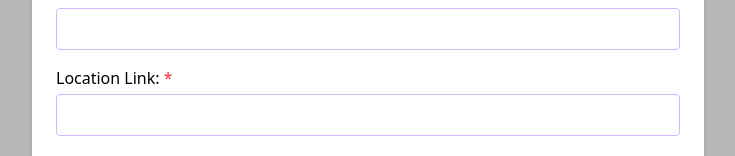
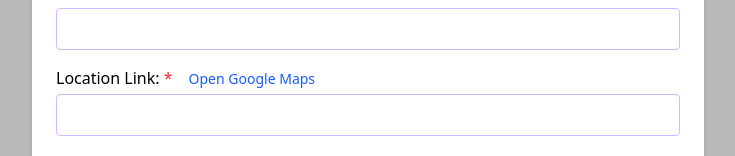
Before and after one commit to Ravindu-Kavishan/BordingProject, a React (Vite) app in the folder FrontEnd/: page /AddBordingPlace in a window 1280 px wide. Shown: the part 610-766 px from the top of the page, without its empty margins (272-1007 px from the left). Built offline with nearby package versions, Linux system fonts and the light colour scheme.

Commit message:
added google map link to the add bording.

```diff
--- a/FrontEnd/src/components/DynamicFormField.jsx
+++ b/FrontEnd/src/components/DynamicFormField.jsx
@@ -1,6 +1,3 @@
-// components/DynamicFormField.js
-import React from "react";
-
 export default function DynamicFormField({ field, value, onChange }) {
   const {
     label,
@@ -8,15 +5,18 @@ export default function DynamicFormField({ field, value, onChange }) {
     type = "text",
     required = true,
     options = [],
-    rows = 4, // default for textarea
+    rows = 4,
+    extraElement = null,
   } = field;
 
   return (
     <div className="mb-4">
       <label className="addPlace-Text block mb-1 font-medium">
         {label}: {required && <span className="text-red-500">*</span>}
+        {extraElement && <span className="ml-2">{extraElement}</span>}
       </label>
 
+      {/* Inputs remain the same */}
       {type === "select" ? (
         <select
           name={name}
--- a/FrontEnd/src/pages/AddBordingPlace.jsx
+++ b/FrontEnd/src/pages/AddBordingPlace.jsx
@@ -1,149 +1,9 @@
-// import React, { useState } from "react";
-// import DynamicFormField from "../components/DynamicFormField";
-// import {ThumbnailUploarder,ImagesUploader} from "../components/ImageUploarder"; // correct spelling
-
-
-// export default function AddBordingPlace() {
-//   const [formData, setFormData] = useState({
-//     locationName: "",
-//     type: "",
-//     availability: "",
-//     forWhome: "",
-//     gate: "",
-//     street: "",
-//     Location_Link: "",
-//     doubleBeds: "",
-//     singleBeds: "",
-//     chairs: "",
-//     tables: "",
-//     clothRacks: "",
-//     bathrooms: "",
-//     showers: "",
-//     toilets: "",
-//     commodes: "",
-//     bathrooms_are_dedicated_for: "",
-//     descreption_about_bathrooms: "",
-//     special_features: "",
-//     description: "",
-//     price: "",
-//   });
-
-//   const handleChange = (e) => {
-//     const { name, value } = e.target;
-//     setFormData((prev) => ({ ...prev, [name]: value }));
-//   };
-
-//   const fields = [
-//     { label: "Location Name", name: "locationName", type: "text" },
-//     {
-//       label: "Boarding Place Type",
-//       name: "type",
-//       type: "select",
-//       options: ["House", "One_floor_with_rooms", "Room"],
-//     },
-//     { label: "Availability", name: "availability", type: "number" },
-//     {
-//       label: "Boarding Place For",
-//       name: "forWhome",
-//       type: "select",
-//       options: ["Male", "Female", "Both_Ok"],
-//     },
-//     {
-//       label: "Gate",
-//       name: "gate",
-//       type: "select",
-//       options: ["Frount_Gate_of_UOM", "Back_Gate_of_UOM"],
-//     },
-//     { label: "Street", name: "street", type: "text" },
-//     { label: "Location Link", name: "Location_Link", type: "text" },
-//     { label: "Number of Double Beds", name: "doubleBeds", type: "number" },
-//     { label: "Number of Single Beds", name: "singleBeds", type: "number" },
-//     { label: "Number of Chairs", name: "chairs", type: "number" },
-//     { label: "Number of Tables", name: "tables", type: "number" },
-//     { label: "Number of Cloth Racks", name: "clothRacks", type: "number" },
-//     { label: "Number of Bathrooms", name: "bathrooms", type: "number" },
-//     { label: "Number of Showers", name: "showers", type: "number" },
-//     { label: "Number of Toilets", name: "toilets", type: "number" },
-//     { label: "Number of Commodes", name: "commodes", type: "number" },
-//     {
-//       label: "Bathrooms are dedicated for",
-//       name: "bathrooms_are_dedicated_for",
-//       type: "number",
-//     },
-//     {
-//       label: "Descreption About Bathrooms",
-//       name: "descreption_about_bathrooms",
-//       type: "textarea",
-//       required: false,
-//       rows: 5,
-//     },
-//     {
-//       label: "Special Features",
-//       name: "special_features",
-//       type: "textarea",
-//       required: false,
-//       rows: 5,
-//     },
-//     {
-//       label: "Description",
-//       name: "description",
-//       type: "textarea",
-//       required: false,
-//       rows: 5,
-//     },
-//     { label: "Price (LKR)", name: "price", type: "number" },
-//   ];
-
-//   const handleSubmit = (e) => {
-//     e.preventDefault();
-//     console.log("Form submitted with data:", formData);
-//   };
-
-//   return (
-//     <div className="secondry-bg max-w-screen pt-10">
-//       <div className="max-w-2xl mx-auto p-6 addPlace-bg rounded-xl shadow-md mt-10">
-//         <h2 className="text-2xl font-bold mb-6 text-center addPlace-Text">
-//           Add Boarding Place
-//         </h2>
-//         <form onSubmit={handleSubmit} className="space-y-4">
-//           {fields.map((field) => (
-//             <DynamicFormField
-//               key={field.name}
-//               field={field}
-//               value={formData[field.name]}
-//               onChange={handleChange}
-//             />
-//           ))}
-//           <ThumbnailUploarder
-//             onUpload={(url) => {
-//               console.log("Uploaded image URL:", url);
-//             }}
-//           />
-
-//           <ImagesUploader
-//             onUpload={(url) => {
-//               console.log("Uploaded image URL:", url);
-//             }}
-//           />
-
-
-//           <button
-//             type="submit"
-//             className="w-full addPlace-button addPlace-buttonText py-2 px-4 rounded transition"
-//           >
-//             Submit
-//           </button>
-//         </form>
-//       </div>
-//     </div>
-//   );
-// }
-
-
-
-import React, { useState } from "react";
+import React, { useState, useEffect } from "react";
 import DynamicFormField from "../components/DynamicFormField";
-import { ThumbnailUploarder, ImagesUploader } from "../components/ImageUploarder";
+import {
+  ThumbnailUploarder,
+  ImagesUploader,
+} from "../components/ImageUploarder";
 
 export default function AddBordingPlace() {
   const [formData, setFormData] = useState({
@@ -177,6 +37,15 @@ export default function AddBordingPlace() {
     setFormData((prev) => ({ ...prev, [name]: value }));
   };
 
+  const [gateLocationLink, setGateLocationLink] = useState("https://www.google.com/maps?q=6.795066273114094,79.90075349807745");
+  useEffect(() => {
+    if (formData.gate === "Back_Gate_of_UOM") {
+      setGateLocationLink("https://www.google.com/maps?q=6.798538,79.901047");
+    }else if(formData.gate === "Frount_Gate_of_UOM") {
+      setGateLocationLink("https://www.google.com/maps?q=6.795066273114094,79.90075349807745");
+    }
+  }, [formData.gate]);
+
   const fields = [
     { label: "Location Name", name: "locationName", type: "text" },
     {
@@ -199,7 +68,22 @@ export default function AddBordingPlace() {
       options: ["Frount_Gate_of_UOM", "Back_Gate_of_UOM"],
     },
     { label: "Street", name: "street", type: "text" },
-    { label: "Location Link", name: "Location_Link", type: "text" },
+    {
+      label: "Location Link",
+      name: "Location_Link",
+      type: "text",
+      extraElement: (
+        <a
+          href={gateLocationLink}
+          target="_blank"
+          rel="noopener noreferrer"
+          className="text-blue-600 text-sm hover:underline ml-2"
+        >
+          Open Google Maps
+        </a>
+      ),
+    },
+
     { label: "Number of Double Beds", name: "doubleBeds", type: "number" },
     { label: "Number of Single Beds", name: "singleBeds", type: "number" },
     { label: "Number of Chairs", name: "chairs", type: "number" },
@@ -258,7 +142,7 @@ export default function AddBordingPlace() {
         <h2 className="text-2xl font-bold mb-6 text-center addPlace-Text">
           Add Boarding Place
         </h2>
-        <div  className="space-y-4">
+        <div className="space-y-4">
           {fields.map((field) => (
             <DynamicFormField
               key={field.name}
```
